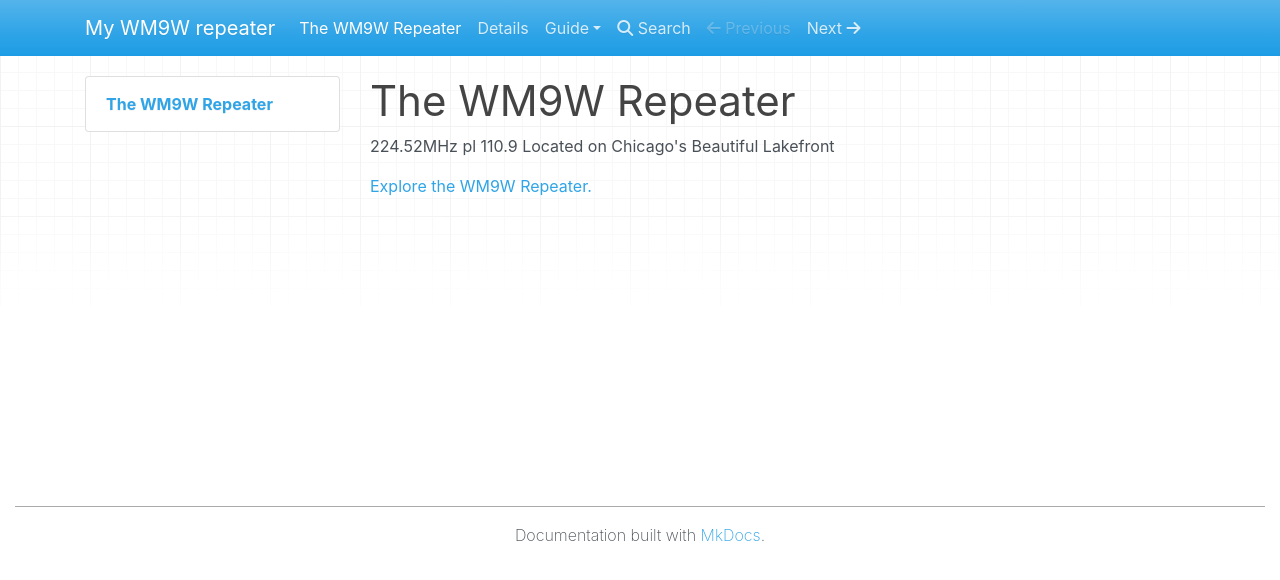
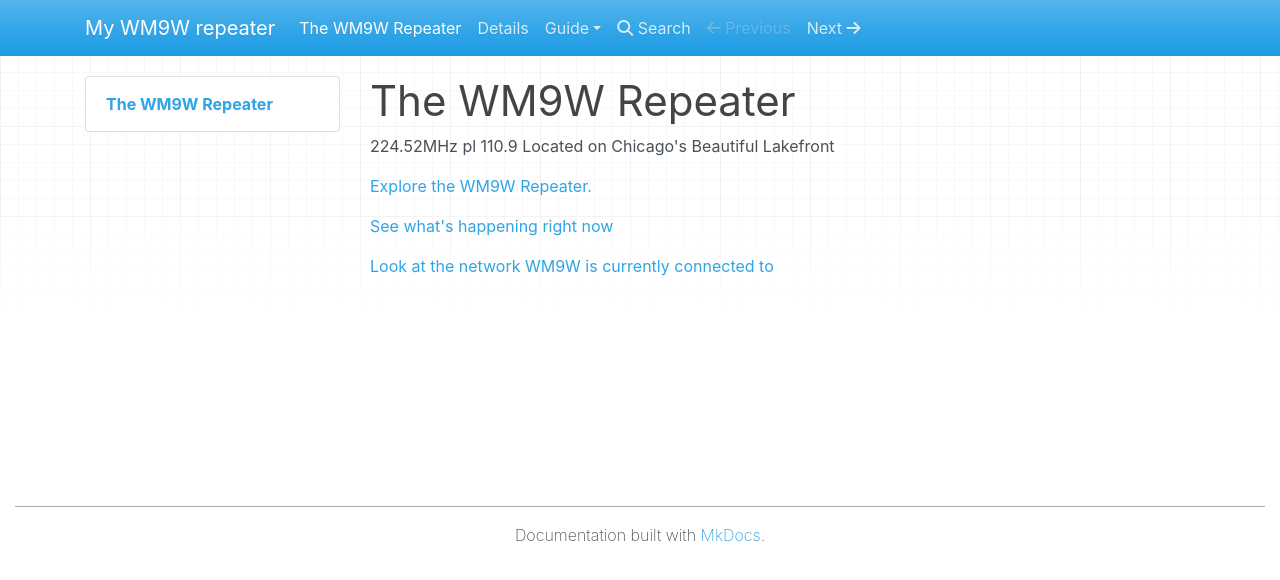
Before and after one commit to dicklieber/wm9w-mkdocs, an MkDocs documentation site: the page built from docs/index.md, in a window 1280 px wide. Shown: the top 580 px of the page. Built offline with MkDocs 1.6.1, drawn with Linux system fonts in a browser that asks for light colours; nearby versions of some CDN libraries.

Commit message:
Link to supermon & bubble

```diff
--- a/docs/index.md
+++ b/docs/index.md
@@ -2,3 +2,7 @@
 224.52MHz pl 110.9 Located on Chicago's Beautiful Lakefront
 
 [Explore the WM9W Repeater.](clickable.html)
+
+[See what's happening right now](http://repeater.wm9w.org:7388/supermon/link.php?nodes=458800)
+
+[Look at the network WM9W is currently connected to](http://stats.allstarlink.org/getstatus.cgi?458800)
```
